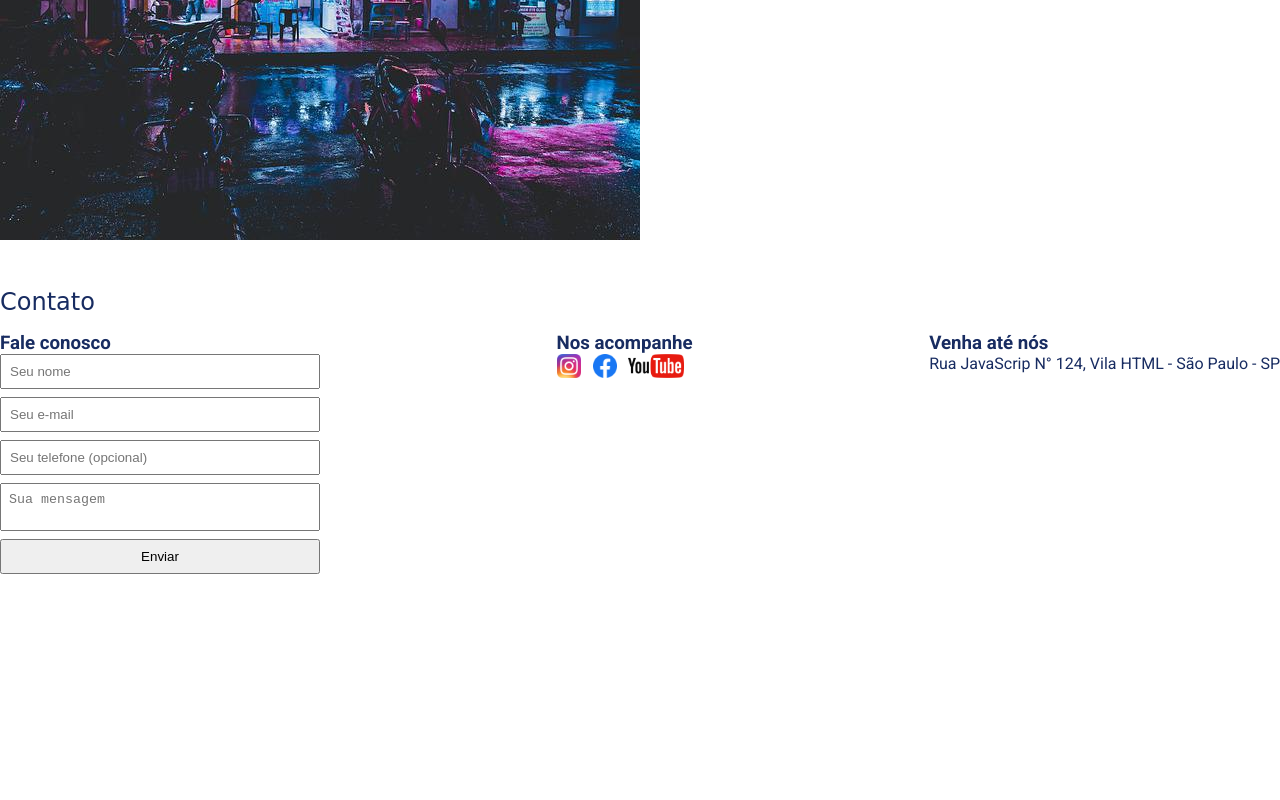
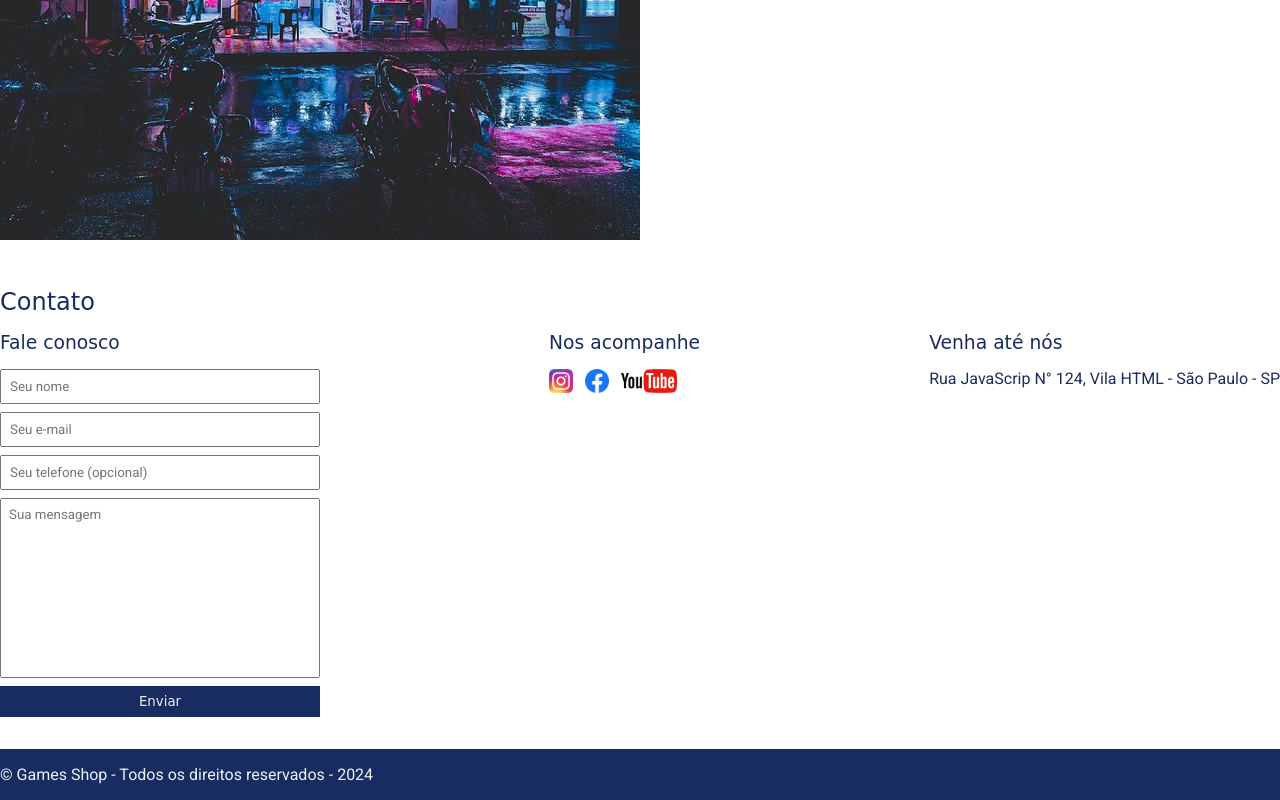
Before and after one commit to PedroGS13876/Games-Shop, a plain HTML site: page index.html in a window 1280 px wide. Shown: the part 334-1134 px from the top of the page. Before the commit the page ends 940 px from the top, so only its background shows below. Drawn offline with Linux system fonts and the light colour scheme.

Commit message:
Mudança

```diff
--- a/index.html
+++ b/index.html
@@ -52,10 +52,10 @@
                 <div>
                     <h3>Fale conosco</h3>
                     <form>
-                        <input type="text" placeholder="Seu nome" />
-                        <input type="email" placeholder="Seu e-mail" />
+                        <input type="text" placeholder="Seu nome" required />
+                        <input type="email" placeholder="Seu e-mail" required />
                         <input type="tel" placeholder="Seu telefone (opcional)" />
-                        <textarea placeholder="Sua mensagem"></textarea>
+                        <textarea placeholder="Sua mensagem" required></textarea>
                         <button type="submit">Enviar</button>
                     </form>
                 </div>
@@ -88,5 +88,12 @@
             </div>
         </div>
     </section>
+    <footer>
+        <div class="container">
+            <p>
+                &copy; Games Shop - Todos os direitos reservados - 2024
+            </p>
+        </div>
+    </footer>
 </body>
 </html>
--- a/main.css
+++ b/main.css
@@ -5,11 +5,14 @@
 }
 
 header,
-section h2 {
+section h2,
+section h3,
+form button {
     font-family: "Bungee", cursive;
+    font-weight: normal;
 }
 
-body {
+body, input, textarea {
     font-family: "Roboto", sans-serif;
 }
 
@@ -17,11 +20,6 @@ header {
     padding: 16px 0;
     background-color: #182c61;
     color: #ecf0f1;
-}
-
-header h1,
-section h2 {
-    font-weight: normal;
 }
 
 header nav li {
@@ -114,4 +112,30 @@ form button {
 
 form textarea {
     resize: none;
+    height: 180px;
 }
+
+section h3 {
+    margin-bottom: 16px;
+}
+
+form button {
+    background-color: #182c61;
+    color: #ecf0f1;
+    border: none;
+    cursor: pointer;
+}
+
+form button:hover {
+    background-color: #314e9e;
+}
+
+input:focus, textarea:focus {
+    outline-color: #182c61;
+}
+
+footer {
+    background-color: #182c61;
+    color: #ecf0f1;
+    padding: 16px 0;
+}
```
